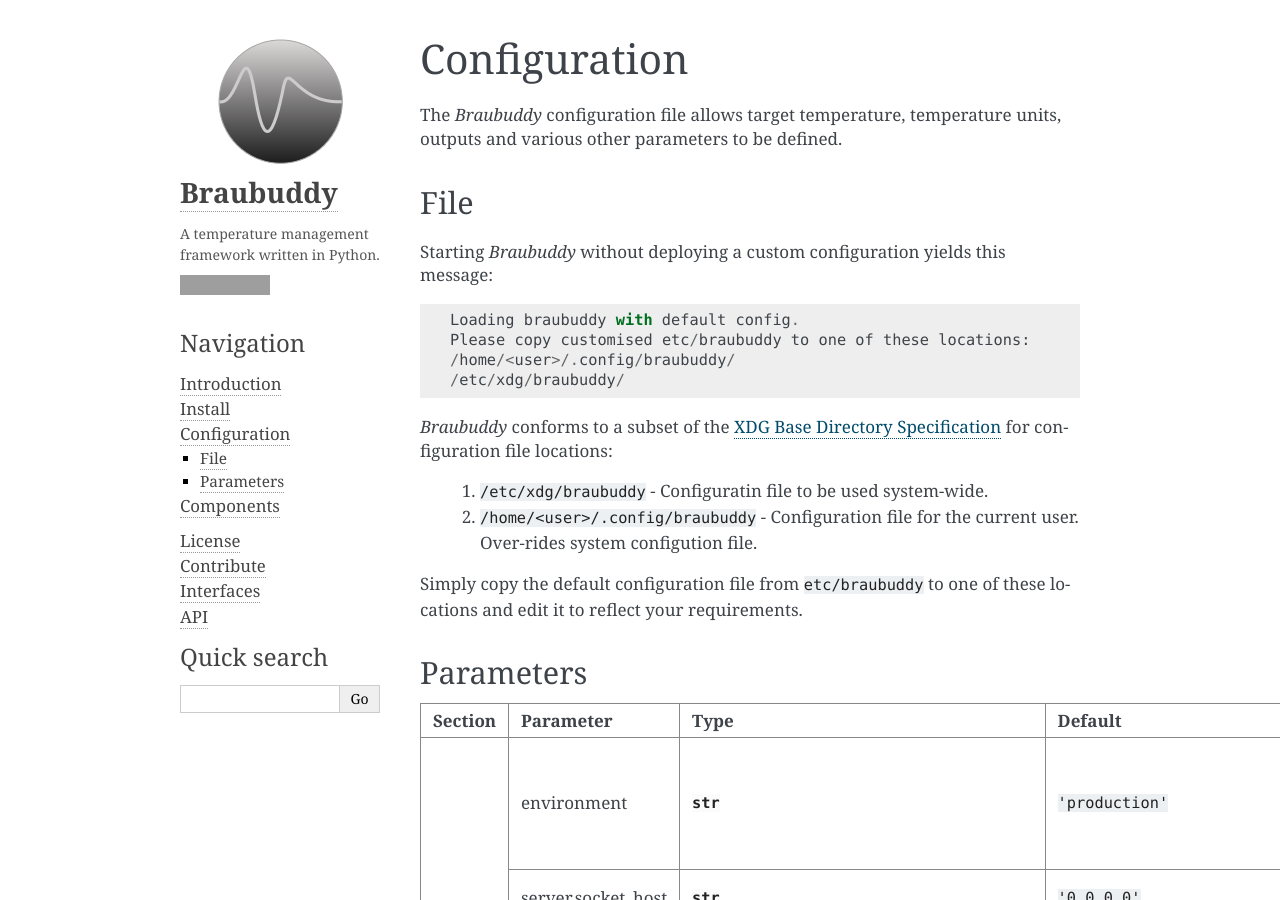
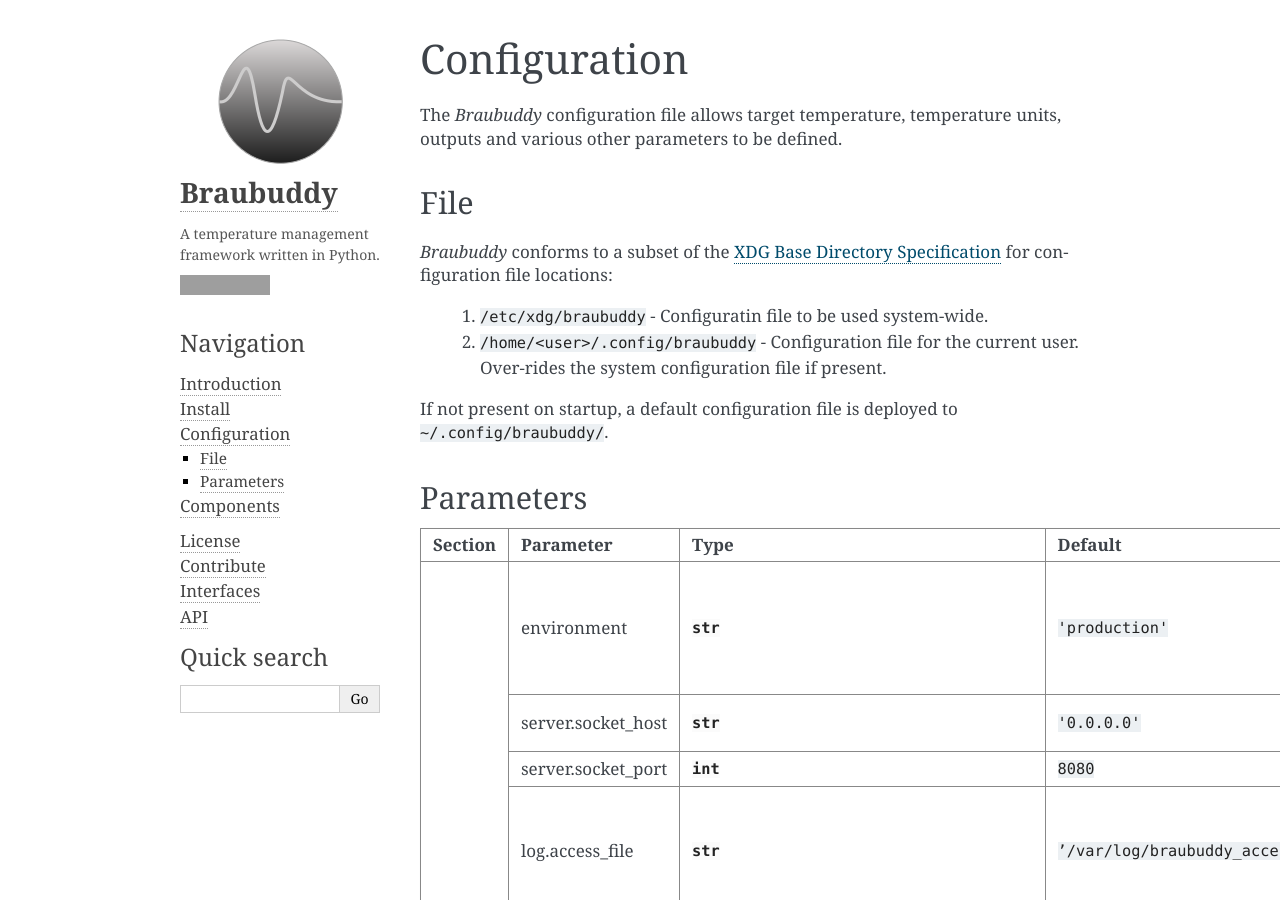
Before and after one commit to amorphic/braubuddy, a Sphinx documentation site: the page built from docs/configure.rst, in a window 1280 px wide and 900 px high. Built offline with Sphinx 7.4.7, drawn with Linux system fonts in a browser that asks for light colours; grey boxes are pictures that could not be loaded.

Commit message:
Update config customisation instructions.

```diff
--- a/docs/configure.rst
+++ b/docs/configure.rst
@@ -8,22 +8,12 @@ The *Braubuddy* configuration file allows target temperature, temperature units,
 File
 ----
 
-Starting *Braubuddy* without deploying a custom configuration yields this message:
-
-::
-
-   Loading braubuddy with default config.
-   Please copy customised etc/braubuddy to one of these locations:
-   /home/<user>/.config/braubuddy/
-   /etc/xdg/braubuddy/
-
-
 *Braubuddy* conforms to a subset of the `XDG Base Directory Specification`_ for configuration file locations:
 
     1. ``/etc/xdg/braubuddy`` - Configuratin file  to be used system-wide.
-    2. ``/home/<user>/.config/braubuddy`` - Configuration file for the current user. Over-rides system configution file.
+    2. ``/home/<user>/.config/braubuddy`` - Configuration file for the current user. Over-rides the system configuration file if present.
 
-Simply copy the default configuration file from ``etc/braubuddy`` to one of these locations and edit it to reflect your requirements.
+If not present on startup, a default configuration file is deployed to ``~/.config/braubuddy/``.
 
 Parameters
 ----------
```
Also changed, not shown: README.rst (+17 -104 lines).
